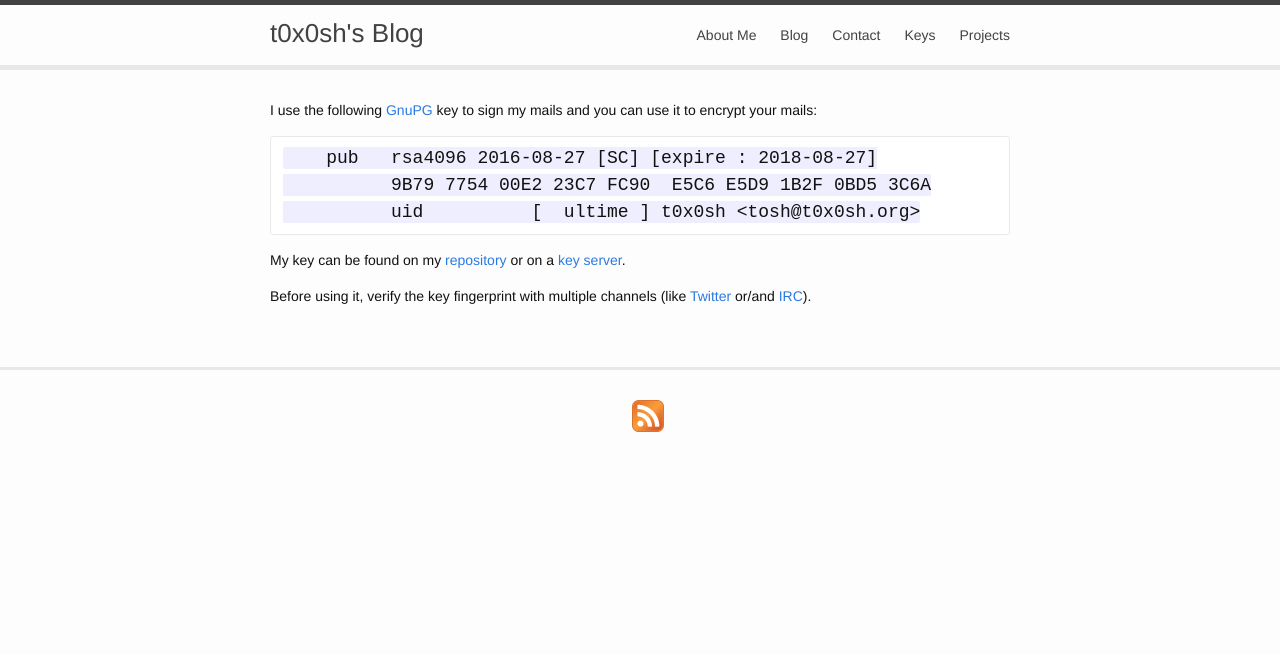
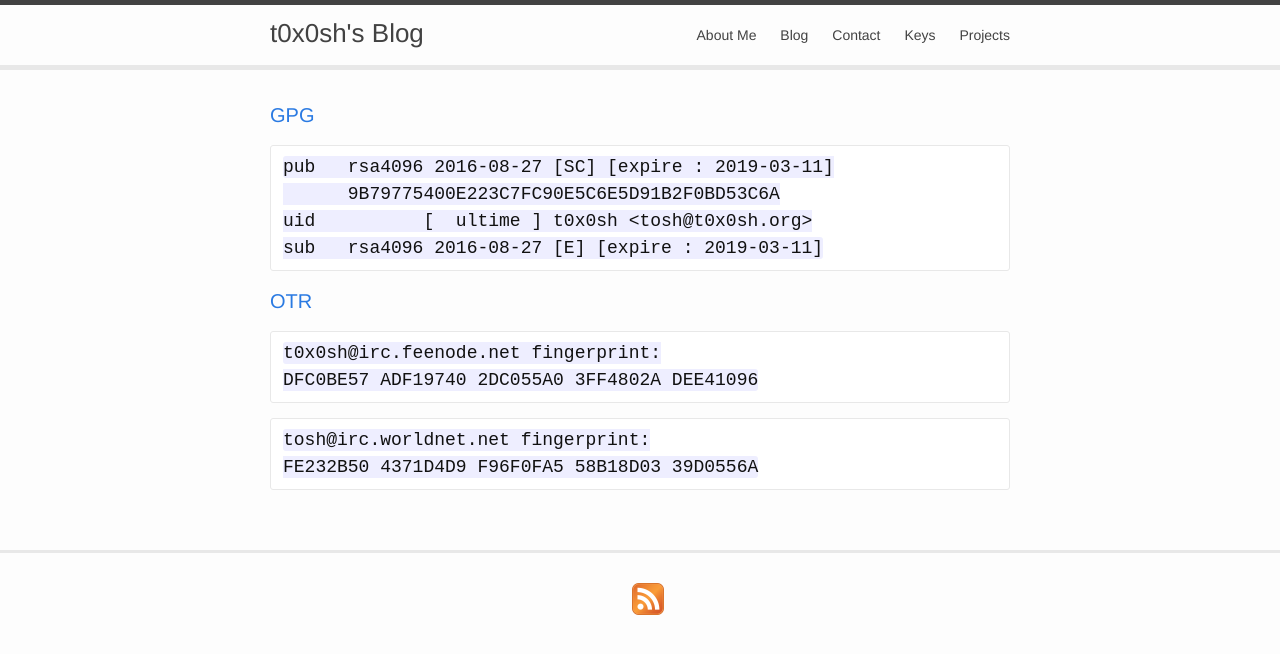
Before and after one commit to t00sh/tosh-codes, a Jekyll site: the page built from keys.md, in a window 1280 px wide. Shown: the top 654 px of the page. Built offline with Jekyll 4.4.1, drawn with Linux system fonts in a browser that asks for light colours; Markdown is read by kramdown in place of the engine named in the settings.

Commit message:
Add OTR fingerprints, and rewrite a bit /keys/ and /contact/ pages

````diff
--- a/keys.md
+++ b/keys.md
@@ -4,14 +4,23 @@ title: Keys
 permalink: /keys/
 ---
 
-I use the following [GnuPG](https://gnupg.org/) key to sign my mails and you can use it to encrypt your mails:
+# [GPG](https://repo.t0x0sh.org/gpg.txt)
 
 ```
-    pub   rsa4096 2016-08-27 [SC] [expire : 2018-08-27]
-          9B79 7754 00E2 23C7 FC90  E5C6 E5D9 1B2F 0BD5 3C6A
-          uid          [  ultime ] t0x0sh <tosh@t0x0sh.org>
+pub   rsa4096 2016-08-27 [SC] [expire : 2019-03-11]
+      9B79775400E223C7FC90E5C6E5D91B2F0BD53C6A
+uid          [  ultime ] t0x0sh <tosh@t0x0sh.org>
+sub   rsa4096 2016-08-27 [E] [expire : 2019-03-11]
 ```
 
-My key can be found on my [repository](https://repo.t0x0sh.org/gpg.txt) or on a [key server](hkp://keys.gnupg.net).
+# [OTR](./)
 
-Before using it, verify the key fingerprint with multiple channels (like [Twitter](https://twitter.com/define__tosh__) or/and [IRC](https://en.wikipedia.org/wiki/Internet_Relay_Chat)).
+```
+t0x0sh@irc.feenode.net fingerprint:
+DFC0BE57 ADF19740 2DC055A0 3FF4802A DEE41096
+```
+
+```
+tosh@irc.worldnet.net fingerprint:
+FE232B50 4371D4D9 F96F0FA5 58B18D03 39D0556A
+```
````
Also changed, not shown: contact.md (+12 -2 lines).
